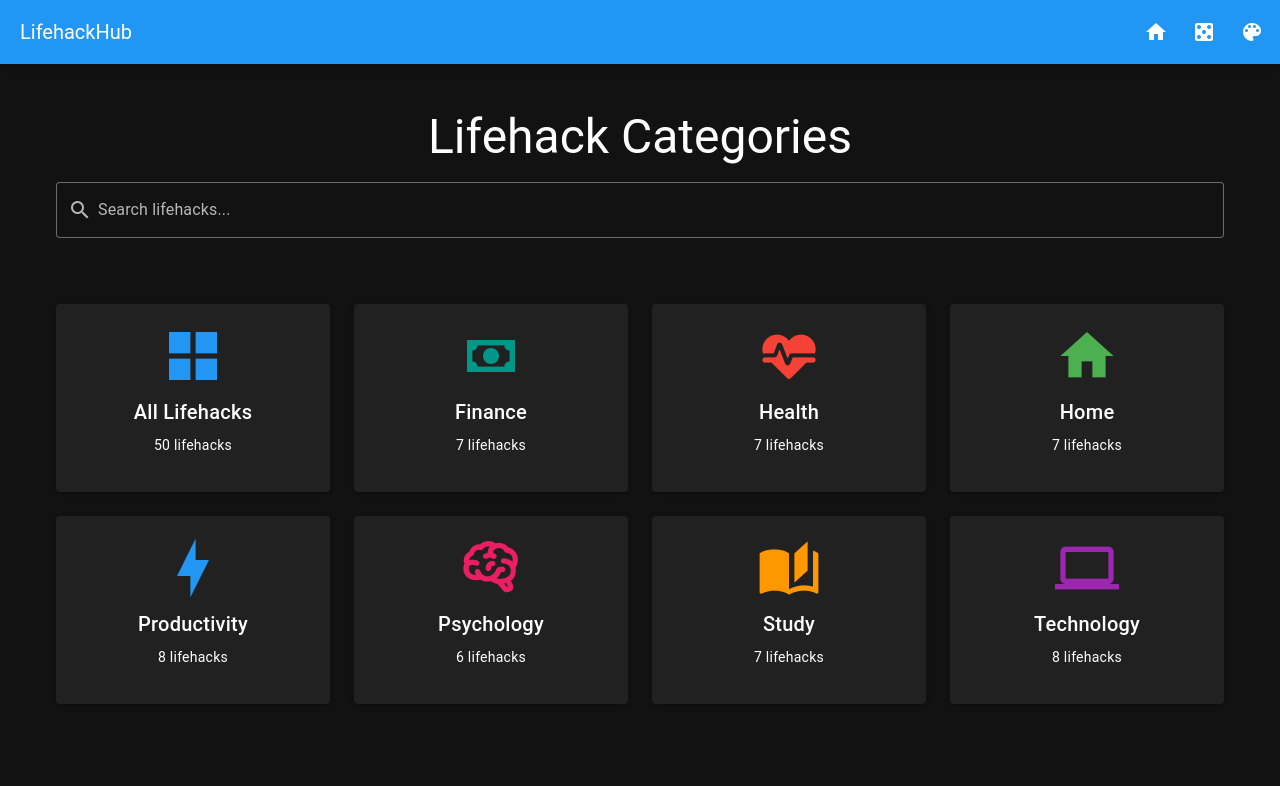
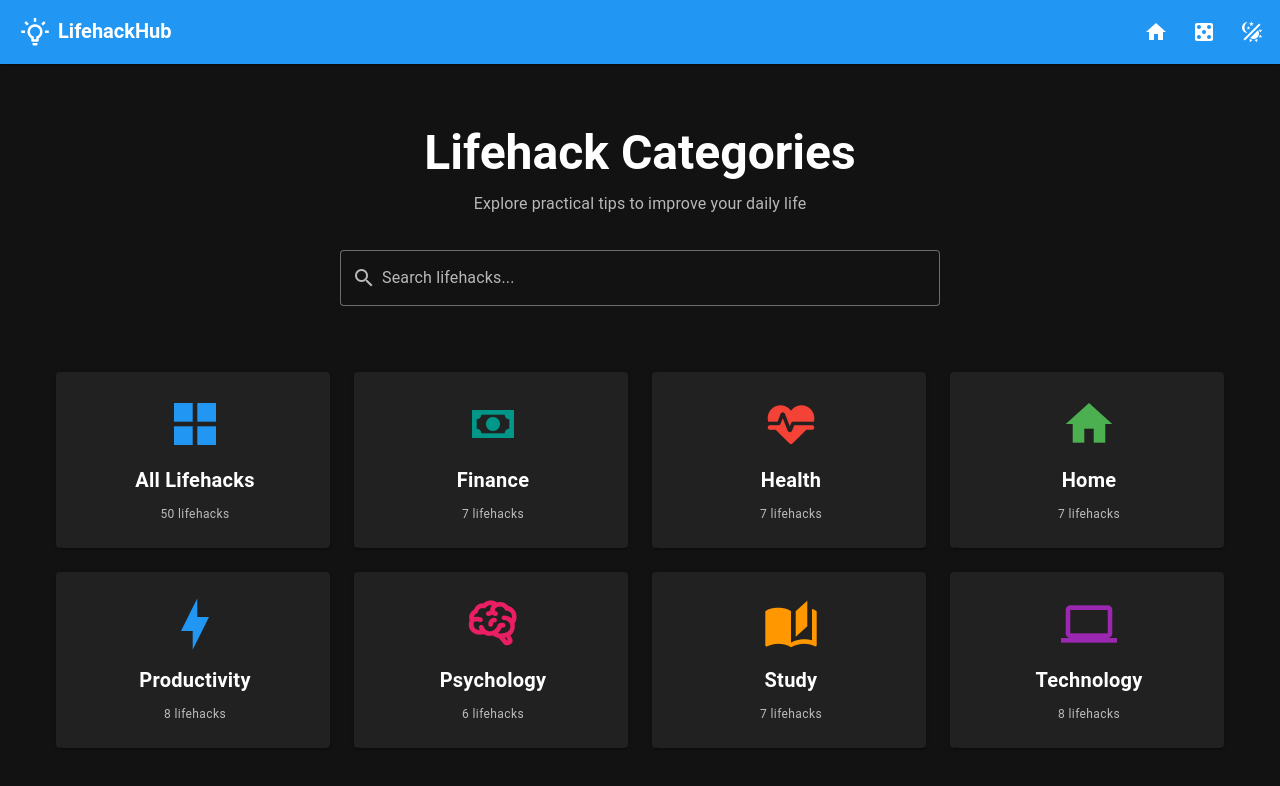
Before and after one commit to FanaticExplorer/LifehackHub, a Vue app in the folder frontend/: page / in a window 1280 px wide. Shown: the top 786 px of the page. Built offline with nearby package versions, Linux system fonts and the light colour scheme.

Commit message:
Complete redesign

```diff
--- a/frontend/src/App.vue
+++ b/frontend/src/App.vue
@@ -30,17 +30,32 @@ export default {
 
 <template>
   <v-app>
-    <v-app-bar color="primary">
-      <v-app-bar-title>LifehackHub</v-app-bar-title>
+    <v-app-bar color="primary" elevation="2">
+      <v-app-bar-title class="d-flex align-center">
+        <v-icon class="mr-2">mdi-lightbulb-on-outline</v-icon>
+        <span class="font-weight-bold">LifehackHub</span>
+      </v-app-bar-title>
       <v-spacer></v-spacer>
-      <v-btn icon @click="goToHome">
+      <v-btn
+        icon
+        @click="goToHome"
+        variant="text"
+      >
         <v-icon>mdi-home</v-icon>
       </v-btn>
-      <v-btn icon @click="goToRandom">
+      <v-btn
+        icon
+        @click="goToRandom"
+        variant="text"
+      >
         <v-icon>mdi-dice-5</v-icon>
       </v-btn>
-      <v-btn icon @click="toggleTheme">
-        <v-icon>mdi-palette</v-icon>
+      <v-btn
+        icon
+        @click="toggleTheme"
+        variant="text"
+      >
+        <v-icon>mdi-theme-light-dark</v-icon>
       </v-btn>
     </v-app-bar>
     <v-main>
@@ -49,4 +64,5 @@ export default {
   </v-app>
 </template>
 
-<style scoped></style>
+<style scoped>
+</style>
--- a/frontend/src/views/CategoryView.vue
+++ b/frontend/src/views/CategoryView.vue
@@ -1,5 +1,5 @@
 <template>
-  <v-container>
+  <v-container class="py-8">
     <v-row class="mt-5">
       <v-col cols="12">
         <v-btn
@@ -7,13 +7,19 @@
           color="primary"
           variant="text"
           prepend-icon="mdi-arrow-left"
-          class="mb-3"
+          class="mb-4"
         >
           Back to Categories
         </v-btn>
 
-        <h1 class="text-h3 text-center mb-5 text-capitalize">{{ displayTitle }}</h1>
-        <p class="text-center text-h6 mb-5">{{ lifehacks.length }} lifehacks</p>
+        <h1 class="text-h3 text-center mb-3 font-weight-bold text-capitalize">
+          {{ displayTitle }}
+        </h1>
+        <div class="text-center mb-8">
+          <v-chip color="primary" variant="tonal">
+            {{ lifehacks.length }} lifehacks
+          </v-chip>
+        </div>
       </v-col>
     </v-row>
 
@@ -27,37 +33,43 @@
       >
         <v-card
           @click="goToLifehack(lifehack.id)"
-          class="hover-card"
+          class="lifehack-card"
           elevation="2"
+          hover
         >
-          <v-card-title>{{ lifehack.title }}</v-card-title>
-
-          <v-card-subtitle class="mt-2">
-            <v-icon
-              size="small"
-              :color="getCategoryColor(lifehack.category)"
-              class="mr-1"
-            >
+          <v-card-title class="d-flex align-center pa-4">
+            <v-icon :color="getCategoryColor(lifehack.category)" class="mr-3" size="large">
               {{ getCategoryIcon(lifehack.category) }}
             </v-icon>
-            {{ lifehack.category }}
-          </v-card-subtitle>
+            <span>{{ lifehack.title }}</span>
+          </v-card-title>
 
-          <v-card-text>
+          <v-divider></v-divider>
+
+          <v-card-text class="py-4">
             {{ lifehack.content.substring(0, 120) }}...
           </v-card-text>
 
-          <v-card-actions>
-            <v-chip :color="getDifficultyColor(lifehack.difficulty)" size="small">
+          <v-card-actions class="px-4 pb-4">
+            <v-chip
+              size="small"
+              :color="getCategoryColor(lifehack.category)"
+              variant="tonal"
+            >
+              {{ lifehack.category }}
+            </v-chip>
+            <v-chip :color="getDifficultyColor(lifehack.difficulty)" size="small" class="ml-2">
               {{ lifehack.difficulty }}
             </v-chip>
             <v-spacer></v-spacer>
             <v-btn
               variant="text"
               size="small"
+              color="primary"
               @click.stop="goToLifehack(lifehack.id)"
+              append-icon="mdi-arrow-right"
             >
-              Read More
+              Read
             </v-btn>
           </v-card-actions>
         </v-card>
@@ -142,15 +154,17 @@ export default {
 </script>
 
 <style scoped>
-.hover-card {
+.lifehack-card {
   cursor: pointer;
-  transition: transform 0.2s;
+  transition: all 0.2s ease;
   height: 100%;
   display: flex;
   flex-direction: column;
+  border-left: 4px solid transparent;
 }
 
-.hover-card:hover {
+.lifehack-card:hover {
+  border-left-color: rgb(var(--v-theme-primary));
   transform: translateY(-4px);
 }
 </style>
--- a/frontend/src/views/HomeView.vue
+++ b/frontend/src/views/HomeView.vue
@@ -1,8 +1,13 @@
 <template>
-  <v-container>
+  <v-container class="py-8">
     <v-row class="mt-5">
       <v-col cols="12">
-        <h1 class="text-h3 text-center mb-5">Lifehack Categories</h1>
+        <h1 class="text-h3 text-center mb-3 font-weight-bold">
+          Lifehack Categories
+        </h1>
+        <p class="text-center text-subtitle-1 mb-8 text-medium-emphasis">
+          Explore practical tips to improve your daily life
+        </p>
 
         <v-text-field
           v-model="searchQuery"
@@ -10,29 +15,38 @@
           prepend-inner-icon="mdi-magnify"
           variant="outlined"
           clearable
-          class="mb-5"
+          class="mb-5 search-field"
+          color="primary"
         ></v-text-field>
       </v-col>
     </v-row>
 
     <v-row v-if="searchQuery && searchResults.length > 0">
       <v-col cols="12">
-        <h2 class="text-h5 mb-3">Search Results ({{ searchResults.length }})</h2>
+        <h2 class="text-h5 mb-4">
+          <v-icon class="mr-2" color="primary">mdi-text-search</v-icon>
+          Search Results ({{ searchResults.length }})
+        </h2>
 
+        <v-card elevation="2">
           <v-list>
             <v-list-item
               v-for="lifehack in searchResults"
               :key="lifehack.id"
               @click="goToLifehack(lifehack.id)"
-            class="hover-list-item"
+              class="result-item"
             >
               <template v-slot:prepend>
-              <v-icon :color="getCategoryColor(lifehack.category)">
+                <v-avatar :color="getCategoryColor(lifehack.category)" size="40">
+                  <v-icon color="white" size="small">
                     {{ getCategoryIcon(lifehack.category) }}
                   </v-icon>
+                </v-avatar>
               </template>
 
-            <v-list-item-title>{{ lifehack.title }}</v-list-item-title>
+              <v-list-item-title class="font-weight-medium">
+                {{ lifehack.title }}
+              </v-list-item-title>
 
               <v-list-item-subtitle>
                 {{ lifehack.category }}
@@ -45,12 +59,14 @@
               </template>
             </v-list-item>
           </v-list>
+        </v-card>
       </v-col>
     </v-row>
 
     <v-row v-else-if="searchQuery && searchResults.length === 0">
-      <v-col cols="12" class="text-center">
-        <p class="text-h6">No lifehacks found for "{{ searchQuery }}"</p>
+      <v-col cols="12" class="text-center py-10">
+        <v-icon size="64" color="grey">mdi-emoticon-sad-outline</v-icon>
+        <p class="text-h6 mt-4">No lifehacks found for "{{ searchQuery }}"</p>
       </v-col>
     </v-row>
 
@@ -63,15 +79,18 @@
       >
         <v-card
           @click="goToCategory('all')"
-          class="hover-card text-center pa-5"
+          class="category-card"
           elevation="2"
+          hover
         >
-          <v-icon size="64" color="primary">
+          <v-card-text class="text-center pa-6">
+            <v-icon size="56" color="primary" class="mb-3">
               mdi-view-grid
             </v-icon>
-          <v-card-title>All Lifehacks</v-card-title>
-          <v-card-text>
+            <div class="text-h6 font-weight-bold mb-2">All Lifehacks</div>
+            <div class="text-caption text-medium-emphasis">
               {{ store.allLifehacks.length }} lifehacks
+            </div>
           </v-card-text>
         </v-card>
       </v-col>
@@ -86,15 +105,20 @@
       >
         <v-card
           @click="goToCategory(category)"
-          class="hover-card text-center pa-5"
+          class="category-card"
           elevation="2"
+          hover
         >
-          <v-icon size="64" :color="getCategoryColor(category)">
+          <v-card-text class="text-center pa-6">
+            <v-icon size="56" :color="getCategoryColor(category)" class="mb-3">
               {{ getCategoryIcon(category) }}
             </v-icon>
-          <v-card-title class="text-capitalize">{{ category }}</v-card-title>
-          <v-card-text>
+            <div class="text-h6 font-weight-bold mb-2 text-capitalize">
+              {{ category }}
+            </div>
+            <div class="text-caption text-medium-emphasis">
               {{ getCategoryCount(category) }} lifehacks
+            </div>
           </v-card-text>
         </v-card>
       </v-col>
@@ -179,16 +203,28 @@ export default {
 </script>
 
 <style scoped>
-.hover-card {
-  cursor: pointer;
-  transition: transform 0.2s;
+.search-field {
+  max-width: 600px;
+  margin: 0 auto;
 }
 
-.hover-card:hover {
+.category-card {
+  cursor: pointer;
+  transition: all 0.2s ease;
+  border-left: 4px solid transparent;
+}
+
+.category-card:hover {
+  border-left-color: rgb(var(--v-theme-primary));
   transform: translateY(-4px);
 }
 
-.hover-list-item {
+.result-item {
   cursor: pointer;
+  transition: background-color 0.2s ease;
+}
+
+.result-item:hover {
+  background-color: rgba(var(--v-theme-primary), 0.08);
 }
 </style>
--- a/frontend/src/views/LifehackView.vue
+++ b/frontend/src/views/LifehackView.vue
@@ -1,5 +1,5 @@
 <template>
-  <v-container>
+  <v-container class="py-8">
     <v-row class="mt-5" v-if="lifehack">
       <v-col cols="12">
         <v-btn
@@ -7,47 +7,52 @@
           color="primary"
           variant="text"
           prepend-icon="mdi-arrow-left"
-          class="mb-3"
+          class="mb-4"
         >
           Back
         </v-btn>
       </v-col>
 
-      <v-col cols="12" md="8" offset-md="2">
+      <v-col cols="12" md="10" offset-md="1" lg="8" offset-lg="2">
         <v-card elevation="3">
-          <v-card-title class="text-h4 pa-5">
-            {{ lifehack.title }}
+          <v-card-title class="text-h4 pa-6 d-flex align-center">
+            <v-icon :color="getCategoryColor(lifehack.category)" size="x-large" class="mr-4">
+              {{ getCategoryIcon(lifehack.category) }}
+            </v-icon>
+            <span>{{ lifehack.title }}</span>
           </v-card-title>
 
-          <v-card-subtitle class="px-5 pb-3">
+          <v-card-subtitle class="px-6 pb-4">
             <v-chip
               :color="getCategoryColor(lifehack.category)"
-              class="mr-2"
+              class="mr-3"
               @click="goToCategory(lifehack.category)"
+              variant="tonal"
             >
-              <v-icon start>{{ getCategoryIcon(lifehack.category) }}</v-icon>
               {{ lifehack.category }}
             </v-chip>
 
-            <v-chip :color="getDifficultyColor(lifehack.difficulty)">
+            <v-chip
+              :color="getDifficultyColor(lifehack.difficulty)"
+            >
               {{ lifehack.difficulty }}
             </v-chip>
           </v-card-subtitle>
 
           <v-divider></v-divider>
 
-          <v-card-text class="pa-5 text-body-1">
+          <v-card-text class="px-6 py-6 text-body-1">
             {{ lifehack.content }}
           </v-card-text>
 
-          <v-divider></v-divider>
+          <v-divider v-if="lifehack.link"></v-divider>
 
-          <v-card-actions class="pa-5" v-if="lifehack.link">
+          <v-card-actions class="px-6 py-5" v-if="lifehack.link">
             <v-btn
               :href="lifehack.link"
               target="_blank"
               color="primary"
-              variant="outlined"
+              variant="flat"
               prepend-icon="mdi-open-in-new"
               block
             >
@@ -60,6 +65,7 @@
 
     <v-row v-else>
       <v-col cols="12" class="text-center mt-10">
+        <v-icon size="80" color="grey" class="mb-5">mdi-alert-circle-outline</v-icon>
         <h2 class="text-h4 mb-5">Lifehack not found</h2>
         <v-btn @click="goBack" color="primary">
           Go Back
@@ -133,3 +139,6 @@ export default {
   }
 }
 </script>
+
+<style scoped>
+</style>
```
Also changed, not shown: frontend/src/assets/animations.css (added, +51 -0 lines). Lines whose indentation alone changed are shown as unchanged.
